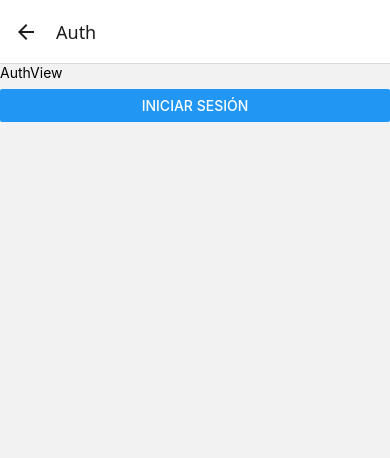
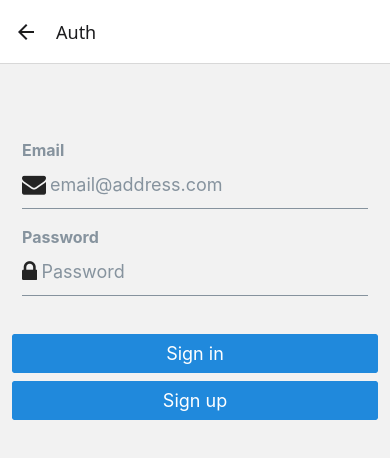
Before and after one commit to valeraruggierotesisucv/reactNative-app, a React Native app: screen /Auth in a window 390 px wide. Shown: the top 458 px of the page. Built offline with nearby package versions, Linux system fonts and the light colour scheme; a web font is replaced by a local one.

Commit message:
setUp supabase

```diff
--- a/App.tsx
+++ b/App.tsx
@@ -2,6 +2,7 @@ import { Navigation } from "./RootNavigation";
 import { AuthProvider } from "./src/contexts/AuthContext";
 import Constants from "expo-constants";
 import { FontLoader } from "./FontLoader";
+
 export function App() {
   return (
     <FontLoader>
--- /dev/null
+++ b/src/lib/supabase.ts
@@ -0,0 +1,29 @@
+import { AppState } from 'react-native'
+import 'react-native-url-polyfill/auto'
+import AsyncStorage from '@react-native-async-storage/async-storage'
+import { createClient } from '@supabase/supabase-js'
+
+const supabaseUrl = "https://crnarpvpafbywvdzfukp.supabase.co";
+const supabaseAnonKey = "eyJhbGciOiJIUzI1NiIsInR5cCI6IkpXVCJ9.eyJpc3MiOiJzdXBhYmFzZSIsInJlZiI6ImNybmFycHZwYWZieXd2ZHpmdWtwIiwicm9sZSI6ImFub24iLCJpYXQiOjE3MzU4NTgwNDAsImV4cCI6MjA1MTQzNDA0MH0.SThw_RVKOggwgR0OzUcA40y66ZIPO21wqJygsJQxk6I";
+
+export const supabase = createClient(supabaseUrl, supabaseAnonKey, {
+  auth: {
+    storage: AsyncStorage,
+    autoRefreshToken: true,
+    persistSession: true,
+    detectSessionInUrl: false,
+  },
+})
+
+// Tells Supabase Auth to continuously refresh the session automatically
+// if the app is in the foreground. When this is added, you will continue
+// to receive `onAuthStateChange` events with the `TOKEN_REFRESHED` or
+// `SIGNED_OUT` event if the user's session is terminated. This should
+// only be registered once.
+AppState.addEventListener('change', (state) => {
+  if (state === 'active') {
+    supabase.auth.startAutoRefresh()
+  } else {
+    supabase.auth.stopAutoRefresh()
+  }
+})
--- a/src/views/AuthView.tsx
+++ b/src/views/AuthView.tsx
@@ -1,15 +1,87 @@
-import { View, Text, Button } from "react-native";
-import { useAuth } from "../contexts/AuthContext";
+import React, { useState } from 'react';
+import { Alert, StyleSheet, View } from 'react-native';
+import { supabase } from '../lib/supabase';
+import { Button, Input } from '@rneui/themed';
+import { useAuth } from '../contexts/AuthContext';
 
 export function AuthView() {
-    const { login } = useAuth();
-    return(
-        <View style={{flex: 1, gap: 8}}>
-            <Text>AuthView</Text>
-            <Button
-                title="Iniciar sesión"
-                onPress={() => login()}
-            ></Button>
-        </View>
-    )
+  const [email, setEmail] = useState('')
+  const [password, setPassword] = useState('')
+  const [loading, setLoading] = useState(false)
+  const { login } = useAuth();
+
+  async function signInWithEmail() {
+    setLoading(true)
+    const { error, data} = await supabase.auth.signInWithPassword({
+      email: email,
+      password: password,
+    })
+
+    if (error) Alert.alert(error.message)
+    setLoading(false);
+    console.log("Se ha iniciado sesion: ", data)
+    login();
+  }
+
+  async function signUpWithEmail() {
+    setLoading(true)
+    const {
+      data: { session },
+      error,
+    } = await supabase.auth.signUp({
+      email: email,
+      password: password,
+    })
+
+    if (error) Alert.alert(error.message)
+    if (!session) Alert.alert('Please check your inbox for email verification!')
+    setLoading(false)
+  }
+
+  return (
+    <View style={styles.container}>
+      <View style={[styles.verticallySpaced, styles.mt20]}>
+        <Input
+          label="Email"
+          leftIcon={{ type: 'font-awesome', name: 'envelope' }}
+          onChangeText={(text) => setEmail(text)}
+          value={email}
+          placeholder="email@address.com"
+          autoCapitalize={'none'}
+        />
+      </View>
+      <View style={styles.verticallySpaced}>
+        <Input
+          label="Password"
+          leftIcon={{ type: 'font-awesome', name: 'lock' }}
+          onChangeText={(text) => setPassword(text)}
+          value={password}
+          secureTextEntry={true}
+          placeholder="Password"
+          autoCapitalize={'none'}
+        />
+      </View>
+      <View style={[styles.verticallySpaced, styles.mt20]}>
+        <Button title="Sign in" disabled={loading} onPress={() => signInWithEmail()} />
+      </View>
+      <View style={styles.verticallySpaced}>
+        <Button title="Sign up" disabled={loading} onPress={() => signUpWithEmail()} />
+      </View>
+    </View>
+  )
 }
+
+const styles = StyleSheet.create({
+  container: {
+    marginTop: 40,
+    padding: 12,
+  },
+  verticallySpaced: {
+    paddingTop: 4,
+    paddingBottom: 4,
+    alignSelf: 'stretch',
+  },
+  mt20: {
+    marginTop: 20,
+  },
+})
--- a/src/views/HomeView.tsx
+++ b/src/views/HomeView.tsx
@@ -27,7 +27,7 @@ export function HomeView() {
                 profileImage={require("../assets/Avatar.png")}
                 username="John Doe"
                 variant={UserCardVariant.WITH_BUTTON}
-                onPress={() => console.log("PRESSED")}
+                onPressButton={() => console.log("PRESSED")}
                 actionLabel="seguir"
             />
         </View>
```
Also changed, not shown: package.json (+8 -4 lines), 1 other file (tests, documents, lock files or other folders).
